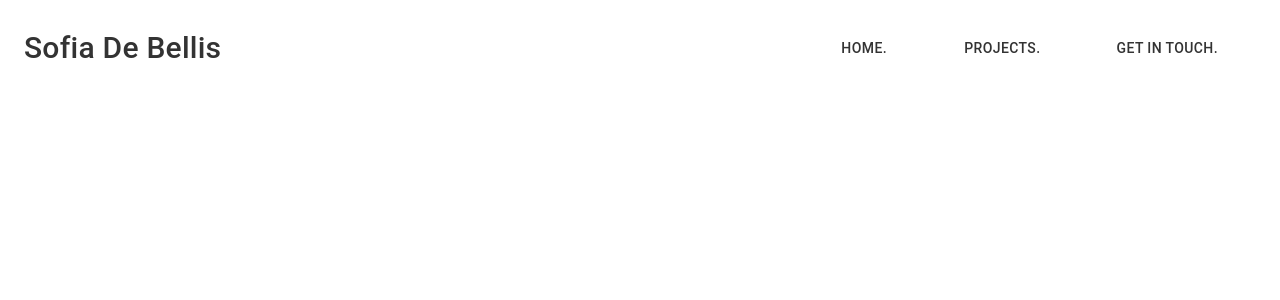
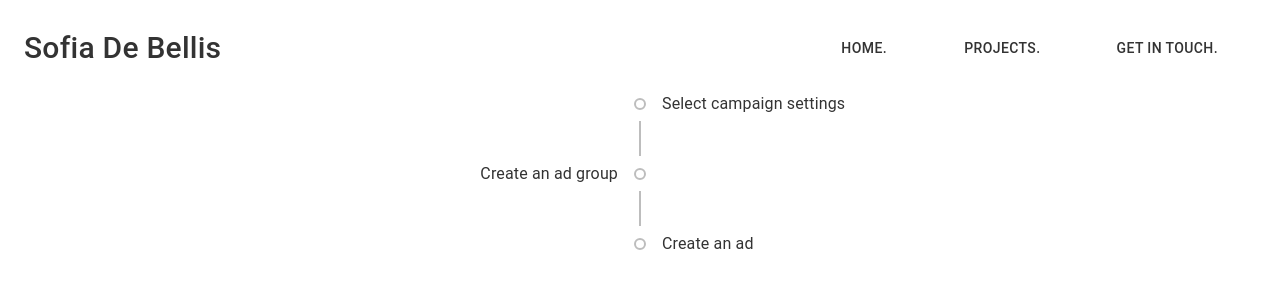
Before and after one commit to sofiadebellis/sofiadebellis.github.io, a React (Create React App) app: page /home in a window 1280 px wide. Shown: the top 300 px of the page. Built offline with nearby package versions, Linux system fonts and the light colour scheme.

Commit message:
things are cooking

```diff
--- a/package.json
+++ b/package.json
@@ -6,6 +6,7 @@
     "@emotion/react": "^11.11.1",
     "@emotion/styled": "^11.11.0",
     "@mui/icons-material": "^5.14.3",
+    "@mui/lab": "^5.0.0-alpha.140",
     "@mui/material": "^5.14.5",
     "@mui/styled-engine-sc": "^5.12.0",
     "@testing-library/jest-dom": "^5.17.0",
--- a/src/components/Home.js
+++ b/src/components/Home.js
@@ -1,8 +1,14 @@
-import { React } from 'react';
+import * as React from 'react';
 import { styled } from '@mui/material';
 import Button from '@mui/material/Button';
 // import { useNavigate } from 'react-router-dom';
 import NavBar from './Nav';
+import Timeline from '@mui/lab/Timeline';
+import TimelineItem from '@mui/lab/TimelineItem';
+import TimelineSeparator from '@mui/lab/TimelineSeparator';
+import TimelineConnector from '@mui/lab/TimelineConnector';
+import TimelineContent from '@mui/lab/TimelineContent';
+import TimelineDot from '@mui/lab/TimelineDot';
 
 const Home = styled('div')({
   backgroundColor: 'white',
@@ -13,6 +19,7 @@ const Home = styled('div')({
   backgroundSize: 'cover',
   fontFamily: '"Poppins", "Arial", "Helvetica Neue", sans-serif',
   color: '#333333',
+  // margin: '100px'
 });
 
 const DarkBtn = styled(Button)({
@@ -33,7 +40,7 @@ const LightBtn = styled(DarkBtn)({
   color: '#333333',
   border: '1px solid #333333',
   borderRadius: '50px',
-  width: '210px',
+  width: '100px',
   '&:hover': {
     backgroundColor: '#333333',
     border: '1px solid white',
@@ -41,12 +48,47 @@ const LightBtn = styled(DarkBtn)({
   }
 });
 
+const experience = [
+  {
+    label: 'Select campaign settings',
+    year: '2022- C',
+    description: `For each ad campaign that you create, you can control how much
+              you're willing to spend on clicks and conversions, which networks
+              and geographical locations you want your ads to show on, and more.`,
+  },
+  {
+    label: 'Create an ad group',
+    year: '2022- C',
+    description:
+      'An ad group contains one or more ads which target a shared set of keywords.',
+  },
+  {
+    label: 'Create an ad',
+    year: '2022- C',
+    description: `Try out different ad text to see what brings in the most customers,
+              and learn how to enhance your ads using features like ad extensions.
+              If you run into any problems with your ads, find out how to tell if
+              they're running and how to resolve approval issues.`,
+  },
+];
+
 export default function Homepg () {
 
   return (
     <>
+      <NavBar/>
       <Home>
-        <NavBar/>
+        <Timeline position="alternate">
+          {experience.map((e, index) => (
+            <TimelineItem>
+              <TimelineSeparator>
+                <TimelineDot variant="outlined"/>
+                { index !== experience.length - 1 ? <TimelineConnector /> : <></>}
+              </TimelineSeparator>
+              <TimelineContent>{e.label}</TimelineContent>
+            </TimelineItem>
+          ))}
+        </Timeline>
       </Home>
     </>
   )
--- a/src/components/Nav.js
+++ b/src/components/Nav.js
@@ -51,8 +51,7 @@ const StyledTypographyMain = styled(Typography)({
     sm: 'block'
   },
   '&:hover': {
-    cursor: 'pointer',
-    color: '#D3A528'
+    cursor: 'pointer'
   }
 });
 
@@ -83,7 +82,7 @@ const StyledBox = styled(Box)({
   display: 'flex',
 });
 
-export default function  (props) {
+export default function NavBar (props) {
   const navigate = useNavigate();
   const { window } = props;
   const [mobileOpen, setMobileOpen] = React.useState(false);
```
Also changed, not shown: 1 other file (tests, documents, lock files or other folders).
